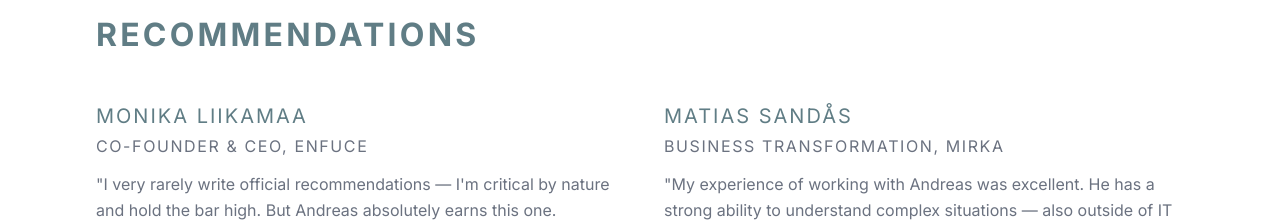
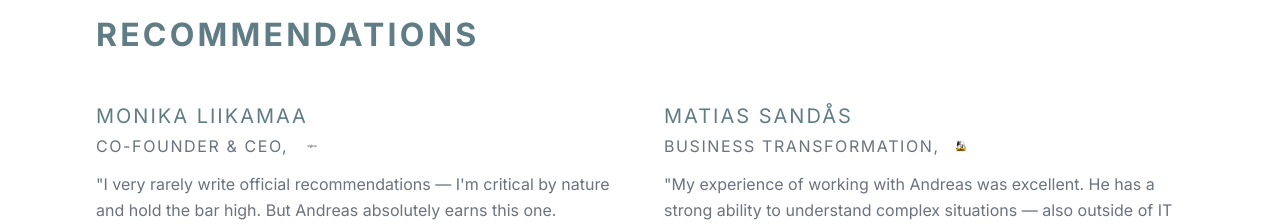
Before and after one commit to razal1113/new-trial, a React (Vite) app: page / in a window 1280 px wide. Shown: the part 2480-2704 px from the top of the page. Built offline with nearby package versions, Linux system fonts and the light colour scheme.

Commit message:
feat: replace company names with logos in Recommendations section

```diff
--- a/src/components/TeamCard.tsx
+++ b/src/components/TeamCard.tsx
@@ -36,8 +36,15 @@ export function TeamCard({ member, index }: TeamCardProps) {
         <p className="mb-1 font-serif uppercase tracking-section text-primary text-lg md:text-xl">
           {member.name}
         </p>
-        <p className="mb-3 uppercase tracking-nav text-gray-500 text-sm md:text-base">
+        <p className="mb-3 uppercase tracking-nav text-gray-500 text-sm md:text-base flex items-center gap-2">
           {member.title}
+          {member.companyLogo && (
+            <img
+              src={member.companyLogo}
+              alt=""
+              className="h-[1.1em] w-auto inline-block object-contain translate-y-[-1px]"
+            />
+          )}
         </p>
         <p className="leading-relaxed text-gray-500 whitespace-pre-line text-sm md:text-base">
           {member.bio}
--- a/src/data/content.ts
+++ b/src/data/content.ts
@@ -40,14 +40,16 @@ export const teamMembers: TeamMember[] = [
   {
     id: 1,
     name: 'Monika Liikamaa',
-    title: 'Co-Founder & CEO, Enfuce',
+    title: 'Co-Founder & CEO,',
+    companyLogo: 'images/logos/enfuce.png',
     bio: '"I very rarely write official recommendations — I\'m critical by nature and hold the bar high. But Andreas absolutely earns this one.\n\nOver the past 1.5 years, I\'ve had the pleasure of working with Andreas on a very high-stakes initiative, and I\'m immensely grateful for the impact he\'s made. He\'s one of the sharpest, most effective consultants I\'ve worked with.\n\nAndreas brings clarity, structure and momentum exactly when it\'s needed most. Whether delivery is blocked, teams are misaligned, or a critical program needs acceleration, he steps in, takes ownership and gets things moving. What truly sets him apart is his deep expertise in payments and banking combined with his ability to align business and technical priorities in complex, fast-paced environments. He doesn\'t just advise — he leads, commits and delivers real results.\n\nIf you\'re taking on a critical, cross-functional initiative and need someone who can drive it from day one — Andreas is the person to call."',
     image: 'images/monika.jpg',
   },
   {
     id: 2,
     name: 'Matias Sandås',
-    title: 'Business Transformation, Mirka',
+    title: 'Business Transformation,',
+    companyLogo: 'images/logos/mirka.png',
     bio: '"My experience of working with Andreas was excellent. He has a strong ability to understand complex situations — also outside of IT and software development — and make them simple. He clarifies agility in a pedagogical and practical way so that different people can understand how it applies to them.\n\nDuring his 1.5 years in our Customer Experience Program, Andreas made a significant impact. In a hands-on way, he helped us kick-start our agile transformation journey. I highly recommend Andreas to any organisation that is serious about creating an agile, continuous learning and collaborative team culture."',
     image: 'images/matias.jpg',
   },
--- a/src/types/index.ts
+++ b/src/types/index.ts
@@ -9,6 +9,7 @@ export interface TeamMember {
   title: string;
   bio: string;
   image: string;
+  companyLogo?: string;
   phone?: string;
   email?: string;
 }
```
Also changed, not shown: public/images/logos/enfuce.png (added), public/images/logos/mirka.png (added).
